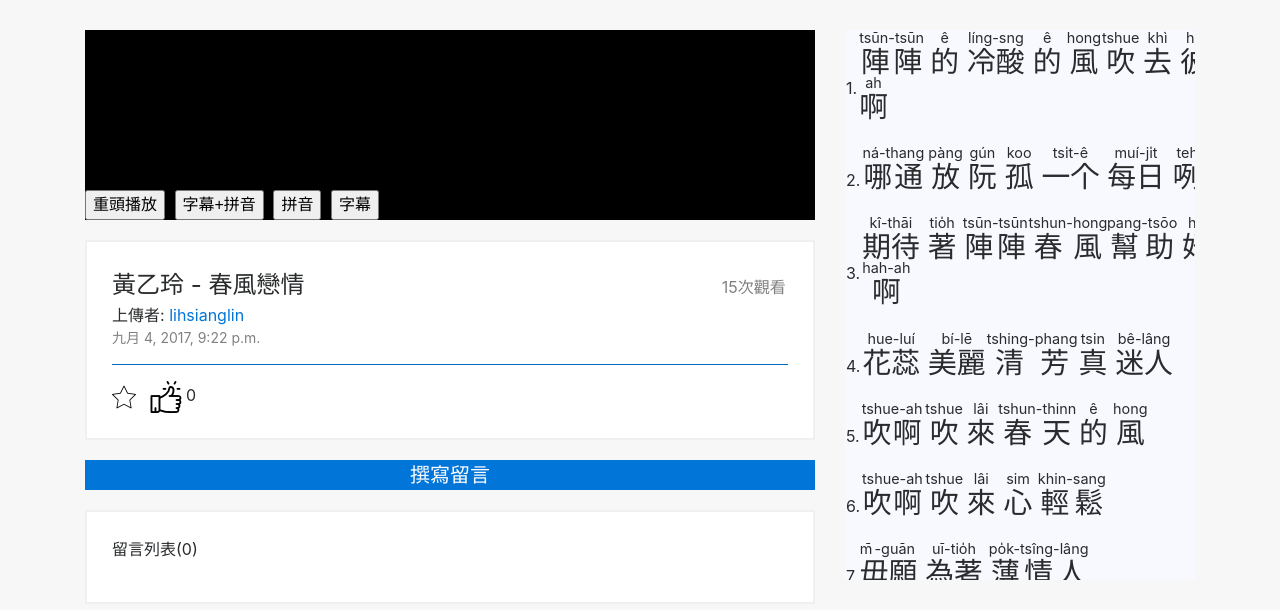
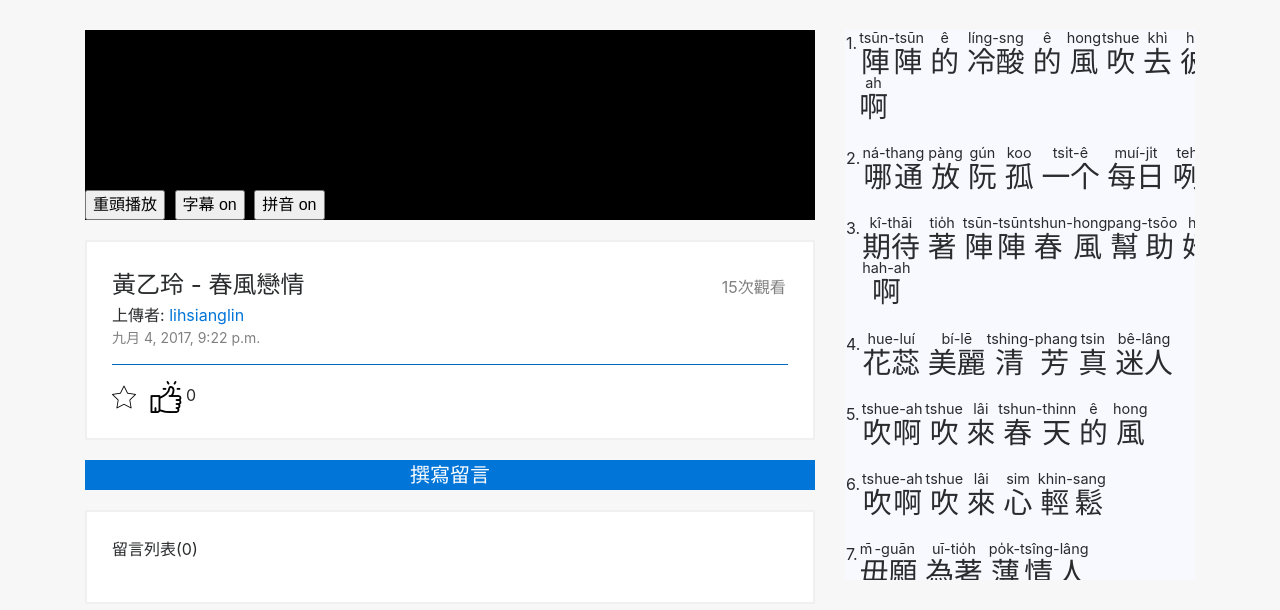
Before and after one commit to rylabcgu/cguProject, a Django app: page /video/66/ in a window 1280 px wide. Shown: the part 64-674 px from the top of the page. Run offline with Django 3.2, Linux system fonts and the light colour scheme; data comes from the database, SQL or seed files in the repository; tables that the repository leaves empty hold one stand-in row (values such as "Sample post"); some libraries are stand-ins or nearby versions.

Commit message:
video 20171124

```diff
--- a/templates/video.html
+++ b/templates/video.html
@@ -11,16 +11,17 @@
 			<div id="videoDiv" style="width:100%;background-color: #000000;">
 				<div id="player"></div> <!-- 影片的位置 -->
 				<div id="cuewrap"></div> <!-- 放字幕的地方 -->
-				<div id="cuewrap_pinyin"></div>
-				<div id="cuewrap_text"></div>
+				<!--<div id="cuewrap_pinyin"></div>-->
+				<!--<div id="cuewrap_text"></div>-->
 				<div>
 					<br><br><br><br><br>
 					<!--<button onclick="playVideo();">播放</button>
 					<button onclick="pauseVideo();">暫停</button>-->
 					<button onclick="replayVideo();">重頭播放</button>
-					<button id="both_present" onclick="both_present();">字幕+拼音</button>
-					<button id="pinyin_present" onclick="pinyin_present();">拼音</button>
-					<button id="text_word" onclick="text_present();">字幕</button>
+					<button id="both_present" onclick="both_present();">字幕 on</button>
+					<!--<button id="circulate" onclick="circulate();">單句循環</button>-->
+					<button id="pinyin_present" onclick="pinyin_present();">拼音 on</button>
+					<!--<button id="text_word" onclick="text_present();">字幕</button>-->
 					<span id="timer" style="background-color:black;color:yellow;"></span><br>
 				</div>
 			</div>
@@ -133,7 +134,7 @@
 						document.write("<table><tr>");
 						{% load staticfiles %}
 						//document.write("<td><img class ='move' id='{{lyric.order}}'' src='{% static 'images/green.png' %}''></td>");
-						document.write("<td>{{lyric.order}}.</td>");
+						document.write("<td  style='vertical-align:text-top;'>{{lyric.order}}.</td>");
 						document.write("<td><p class='move' id='{{lyric.order}}' style='cursor:pointer'>");
 						var find = '-';
 						var pinyin = '{{lyric.pinyin}}';
@@ -187,10 +188,12 @@
 									string += text_Array[j];
 								}
 								tw_Array[i] = string;
-								document.write("<ruby style='font-size: 180%;'><rb>"+tw_Array[i]+"</rb><rt>"+pinyin_Array[i]+"</rt></ruby>&ensp;");
+								var k = i+1;
+								document.write("<ruby style='font-size: 180%;'><rb id='text_{{lyric.order}}'>"+tw_Array[i]+"</rb><rt id='pinyin_{{lyric.order}}_"+k+"'>"+pinyin_Array[i]+"</rt></ruby>&ensp;");
 							}
 						}
 						else{
+							//不做對齊
 							//console.log(check_num);
 							document.write("<ruby style='font-size: 150%;'><rb id='text_{{lyric.order}}'>"+text+"</rb><rt id='pinyin_{{lyric.order}}'>"+pinyin+"</rt></ruby>&ensp;");
 						}
@@ -238,18 +241,26 @@
 	//textArray: 切割好台語字
 	var subTitle = new Array();
 	var textArray = new Array();
-	var x, rb_text;
+	var pinyinArray = new Array();
+	var x, rb_text,rt_pinyin;
 	var string_x = "";
+	var string_y = "";
 	{% for lyric in lyrics %}
 		x = document.getElementById("{{lyric.order}}");
 		subTitle[{{lyric.order}}] =x.innerHTML;
 		rb_text = x.getElementsByTagName("rb");
+		rt_pinyin = x.getElementsByTagName("rt");
 		for(var i=0;i<rb_text.length;i++){ //取得rb標籤台羅字+空格切開表示
 			string_x += " "+rb_text[i].innerHTML;
 		}
-		//console.log(string_x);
+		for(var i=0;i<rt_pinyin.length;i++){
+			string_y += " "+rt_pinyin[i].innerHTML;
+		}
 		textArray[{{lyric.order}}] = string_x;
+		pinyinArray[{{lyric.order}}] = string_y;
 		string_x = "";
+		string_y = "";
+		//console.log(subTitle[{{lyric.order}}]);
 	{% endfor %}
 	firstScriptTag.parentNode.insertBefore(tag, firstScriptTag);
 	  function onYouTubeIframeAPIReady() {
@@ -265,10 +276,7 @@
 		function onPlayerReady(){
 			setInterval(getPlayStatus,500);
 			document.getElementById("both_present").style.color = "red";
-			document.getElementById("pinyin_present").style.color = "black";
-			document.getElementById("cuewrap_pinyin").style.color = "black";
-			document.getElementById("text_word").style.color = "black";//按鈕初始顏色
-			document.getElementById("cuewrap_text").style.color = "black"; //字幕初始顏色
+			document.getElementById("pinyin_present").style.color = "red";
 			//document.getElementById("cuewrap").innerHTML = "歡迎來到講台語學習平台!!!";
 		}
 		function playVideo(){
@@ -293,10 +301,12 @@
 			switcher_both = switcher_both==0?1:0;
 			if(switcher_both==0){
 				document.getElementById("both_present").style.color = "red";//按鈕初始顏色
+				document.getElementById("both_present").innerHTML = "字幕 on";
 				document.getElementById("cuewrap").style.color = "white"; //字幕初始顏色
 			}
 			else{
 				document.getElementById("both_present").style.color = "black";
+				document.getElementById("both_present").innerHTML = "字幕 off";
 				document.getElementById("cuewrap").style.color = "black";
 			}
 		}
@@ -314,17 +324,46 @@
 		function pinyin_present(){
 			switcher_pinyin = switcher_pinyin==0?1:0;
 			if(switcher_pinyin==0){
-				document.getElementById("pinyin_present").style.color = "black";
-				document.getElementById("cuewrap_pinyin").style.color = "black";
+				document.getElementById("pinyin_present").style.color = "red";
+				document.getElementById("pinyin_present").innerHTML = "拼音 on";
+				//document.getElementById("cuewrap_pinyin").style.color = "black";
+				{% for lyric in lyrics %}
+					x = document.getElementById("{{lyric.order}}");
+					var rt_pinyin = x.getElementsByTagName("rt");
+					if(rt_pinyin.length>1){
+						for(var i=1;i<=rt_pinyin.length;i++){
+							var pinyin_id = "pinyin_{{lyric.order}}_"+i;
+							document.getElementById(pinyin_id).style.visibility = "visible";
+						}
+					}
+					else{ //rt_pinyin.length<=1 為沒有對齊的ruby
+						document.getElementById("pinyin_{{lyric.order}}").style.visibility = "visible";
+					}
+				{% endfor %}
 			}
 			else{
-				document.getElementById("pinyin_present").style.color = "red";
-				document.getElementById("cuewrap_pinyin").style.color = "white";
+				document.getElementById("pinyin_present").style.color = "black";
+				document.getElementById("pinyin_present").innerHTML = "拼音 off";
+				//document.getElementById("cuewrap_pinyin").style.color = "white";
+				{% for lyric in lyrics %}
+					x = document.getElementById("{{lyric.order}}");
+					var rt_pinyin = x.getElementsByTagName("rt");
+					if(rt_pinyin.length>1){
+						for(var i=1;i<=rt_pinyin.length;i++){
+							var pinyin_id = "pinyin_{{lyric.order}}_"+i;
+							document.getElementById(pinyin_id).style.visibility = "hidden";
+						}
+					}
+					else{ //rt_pinyin.length<=1 為沒有對齊的ruby
+						document.getElementById("pinyin_{{lyric.order}}").style.visibility = "hidden";
+					}
+				{% endfor %}
 			}
 		}
 		function subtitle(order){
-			document.getElementById("cuewrap").style.color = "white";
 			document.getElementById("cuewrap").innerHTML = subTitle[order];
+			//document.getElementById("cuewrap_text").innerHTML = textArray[order];
+			//document.getElementById("cuewrap_pinyin").innerHTML = pinyinArray[order];
 		}
 		//歌曲中間時間差>2秒沒有字幕時的處理
 		var pNum = document.getElementsByTagName("p");
```
